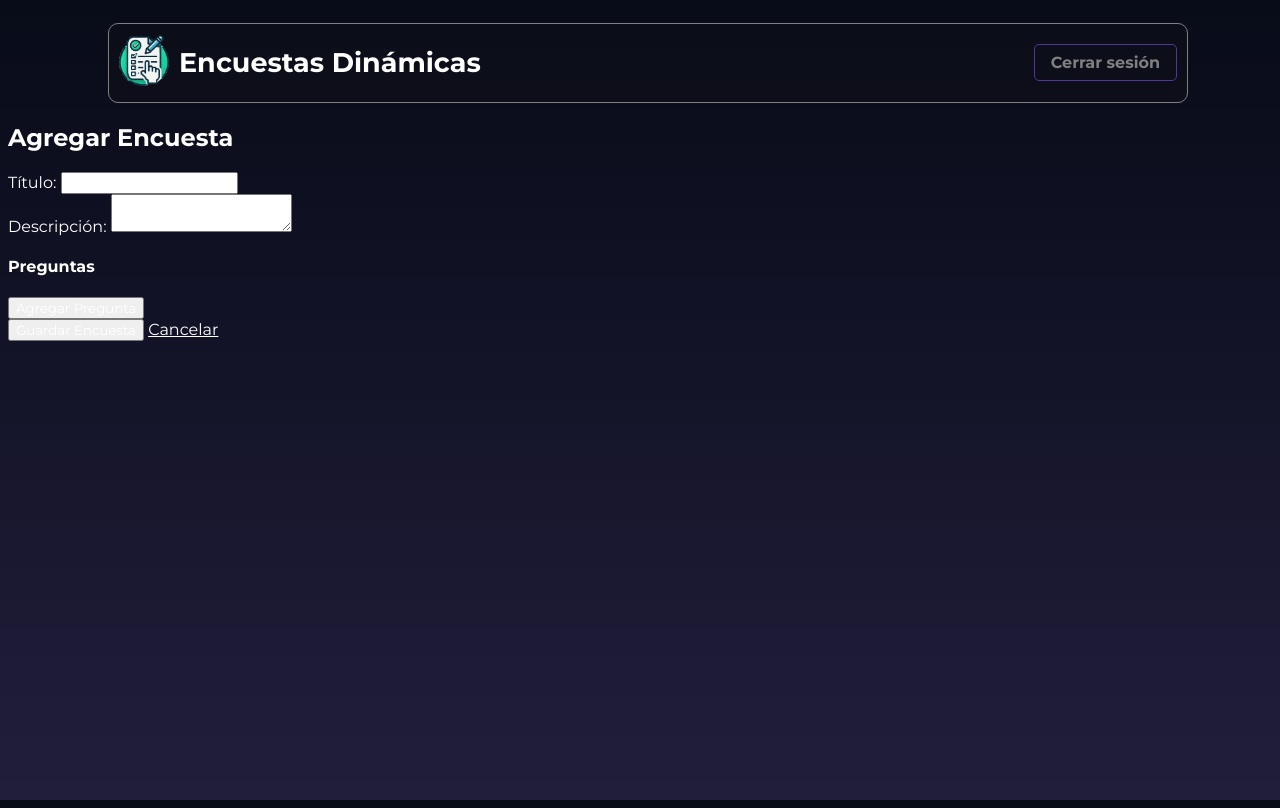
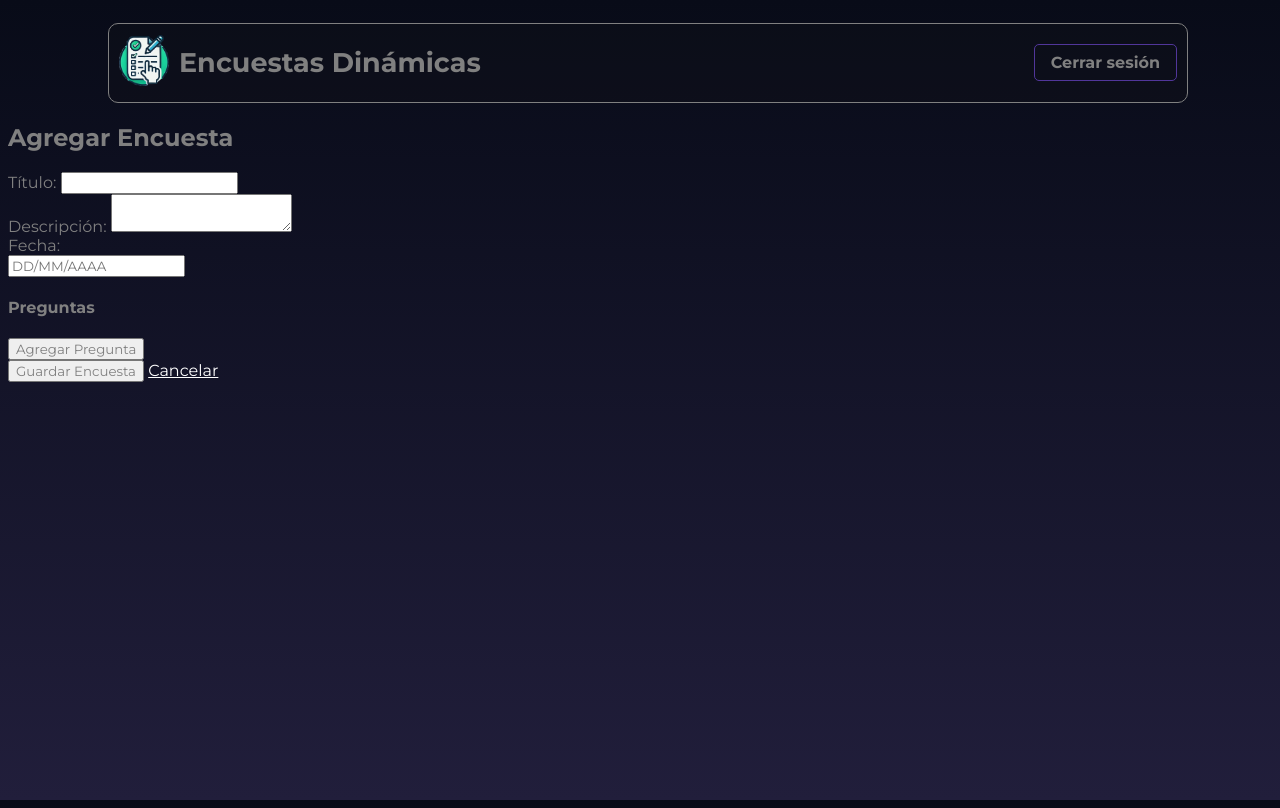
Before and after one commit to Izunny/Proyecto_Encuestas, a PHP site: page /encuestas/encuestas/agregar in a window 1280 px wide. Run offline with PHP 8.4, Linux system fonts and the light colour scheme.

Commit message:
dinamico agregar
se preparlo el entorno para tener un incremento en las preguntas y agegarlas necesarias

```diff
--- a/encuestas/app/views/encuestas/agregar.php
+++ b/encuestas/app/views/encuestas/agregar.php
@@ -5,31 +5,27 @@ if ($_SERVER['REQUEST_METHOD'] == 'POST') {
     // Recoger los datos del formulario
     $titulo = $_POST['titulo'];
     $descripcion = $_POST['descripcion'];
+    $fecha = $_POST['fecha'];  // Recoger la fecha
 
-    // Preguntas y respuestas como arrays
+    // Preguntas como arrays
     $preguntas = $_POST['preguntas'] ?? [];
-    $respuestas_a = $_POST['respuestas_a'] ?? [];
-    $respuestas_b = $_POST['respuestas_b'] ?? [];
 
     try {
         $pdo->beginTransaction();
 
         // Insertar la encuesta en la tabla de encuestas
-        $sql = "INSERT INTO encuestas (titulo, descripcion) VALUES (:titulo, :descripcion)";
+        $sql = "INSERT INTO encuestas (titulo, descripcion, fecha) VALUES (:titulo, :descripcion, STR_TO_DATE(:fecha, '%d/%m/%Y'))"; // Convertir la fecha al formato adecuado
         $stmt = $pdo->prepare($sql);
-        $stmt->execute(['titulo' => $titulo, 'descripcion' => $descripcion]);
-        $encuesta_id = $pdo->lastInsertId();  // Obtener el ID de la encuesta insertada
+        $stmt->execute(['titulo' => $titulo, 'descripcion' => $descripcion, 'fecha' => $fecha]);
+        $encuesta_id = $pdo->lastInsertId();
 
-        // Insertar las preguntas y respuestas asociadas con la encuesta
+        // Insertar las preguntas
         foreach ($preguntas as $index => $pregunta) {
-            $sql_pregunta = "INSERT INTO preguntas (encuesta_id, pregunta, respuesta_a, respuesta_b)
-                             VALUES (:encuesta_id, :pregunta, :respuesta_a, :respuesta_b)";
+            $sql_pregunta = "INSERT INTO preguntas (encuesta_id, pregunta) VALUES (:encuesta_id, :pregunta)";
             $stmt_pregunta = $pdo->prepare($sql_pregunta);
             $stmt_pregunta->execute([
                 'encuesta_id' => $encuesta_id,
                 'pregunta' => $pregunta,
-                'respuesta_a' => $respuestas_a[$index] ?? '',
-                'respuesta_b' => $respuestas_b[$index] ?? ''
             ]);
         }
 
@@ -43,6 +39,7 @@ if ($_SERVER['REQUEST_METHOD'] == 'POST') {
         echo "<p>Error al agregar la encuesta: " . $e->getMessage() . "</p>";
     }
 }
+
 ?>
 
 <!DOCTYPE html>
@@ -74,26 +71,36 @@ if ($_SERVER['REQUEST_METHOD'] == 'POST') {
         <div class="card-body">
             <form action="router.php?url=encuestas/agregar" method="POST">
             <div class="row">
-                    <div class="mt-4">
+            <div class="form-group col-md-4">
                 <label>Título:</label>
                 <input type="text" name="titulo" class="form-control" required>
             </div>
-                    <div class="mt-4">
+            <div class="form-group col-md-4">
                 <label>Descripción:</label>
                 <textarea name="descripcion" class="form-control" required></textarea>
             </div>
+            <div class="form-group col-md-4">
+                <label style="margin-top: 4px;">Fecha:</label>
+                <div class="input-group">
+                    <span class="input-group-addon">
+                        <i class="fa fa-calendar"></i>
+                    </span>
+                    <input type="text" data-plugin-datepicker="" class="form-control" data-input-mask="31/12/9999" placeholder="DD/MM/AAAA" name="fecha" id="fecha" readonly="readonly">
                 </div>
+            </div>
+        </div>
+
 
                 <h4 class="mt-4">Preguntas</h4>
                 <div id="panelPreguntasContainer">
-                    <!-- Preguntas dinámicas se agregarán aquí -->
+
                 </div>
 
                 <button type="button" class="btn btn-success mt-3" onclick="agregarPreguntaPanel()">Agregar Pregunta <i class="fa fa-plus"></i></button>
 
                 <div class="row mt-4">
                     <div class="col-md-8">
-                        <button type="submit" class="btn btn-primary">Guardar Encuesta <i class="fa fa-save"></i></button>
+                        <button type="submit" class="btn btn-primary" onclick="abrirModalGuardar()">Guardar Encuesta <i class="fa fa-save"></i></button>
                         <a href="router.php?url=encuestas" class="btn btn-danger">Cancelar <i class="fa fa-ban"></i></a>
                     </div>
                 </div>
@@ -103,6 +110,24 @@ if ($_SERVER['REQUEST_METHOD'] == 'POST') {
 </section>
 
 <script>
+    let preguntaCont = 1;
+
+    $('#fecha').datepicker({
+        format: 'dd/mm/yyyy',
+        autoclose: true,
+        todayHighlight: true,
+        locale: "es-ES"
+    });
+    let fecha = new Date();
+    var dia = ("0" + fecha.getDate()).slice(-2);
+    var mes = ("0" + (fecha.getMonth() + 1)).slice(-2);
+    var año = fecha.getFullYear();
+    var fechaActual = dia + "/" + mes + "/" + año;
+    var fechaFinal = dia + "/" + mes + "/" + año;
+    $('#fecha').datepicker("setDate", fechaFinal);
+
+
+
     function agregarPreguntaPanel() {
     const container = document.getElementById('panelPreguntasContainer');
     const index = container.children.length + 1;
@@ -112,9 +137,35 @@ if ($_SERVER['REQUEST_METHOD'] == 'POST') {
     preguntaDiv.innerHTML = `
         <label>Pregunta ${index}:</label>
         <input type="text" name="preguntas[]" class="form-control" required>
+
         <button type="button" class="btn btn-danger btn-sm mt-2" onclick="this.parentNode.remove()">Eliminar</button>
+
+        <!-- Tipo de pregunta -->
+        <div class="form-group col-md-5 mt-2">
+            <label>Tipo de pregunta:</label>
+            <select class="form-control" name="preguntaTipo${preguntaCont}" onchange="cambiarTipoPregunta(${preguntaCont}, this.value)" autocomplete="off">
+                <option value="texto">Texto</option>
+                <option value="texto_abierto">Texto abierto</option>
+                <option value="opcion_unica">Opción única</option>
+                <option value="opcion_multiple">Opción múltiple</option>
+            </select>
+        </div>
+
+        <!-- Pregunta requerida -->
+        <div class="form-group col-md-3 mt-2">
+            <label>
+                Requerida
+                <input type="checkbox" name="preguntaRequerida${preguntaCont}" value="1">
+            </label>
+        </div>
     `;
+
     container.appendChild(preguntaDiv);
+    preguntaCont++;
+}
+
+    function abrirModalGuardar() {
+
     }
 </script>
 
--- a/encuestas/assets/css/style.css
+++ b/encuestas/assets/css/style.css
@@ -2,7 +2,7 @@
 
 * {
     font-family: 'Montserrat';
-    color:white;
+    color:grey;
 }
 
 
@@ -74,6 +74,10 @@ div {
 a {
     color: white;
     transition: all 0.3s ease 0s;
+}
+
+input{
+    color: rgb(71, 71, 71);
 }
 
 a:hover{
```
Lines whose indentation alone changed are shown as unchanged.
